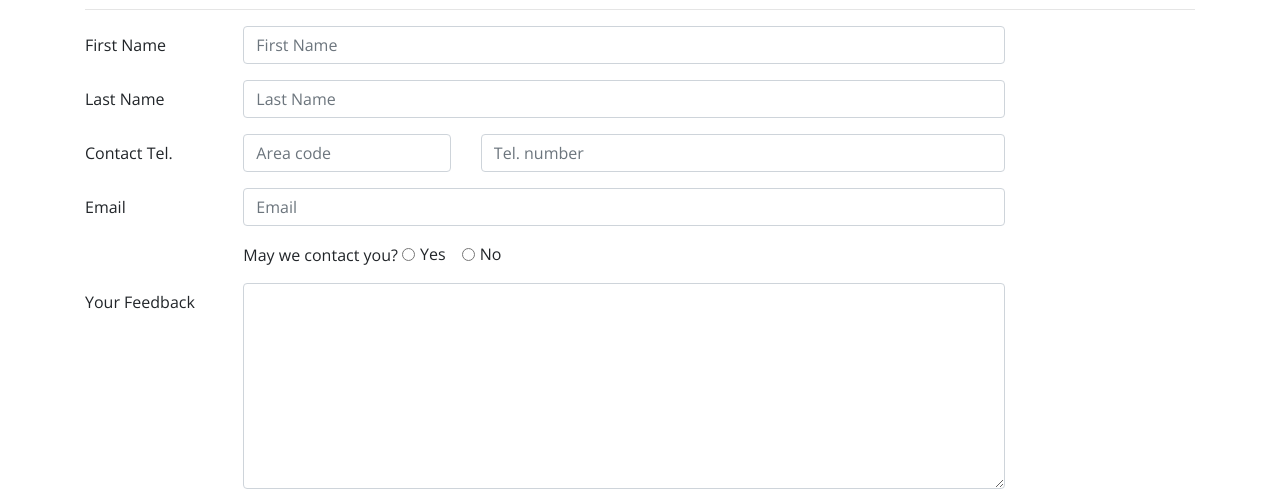
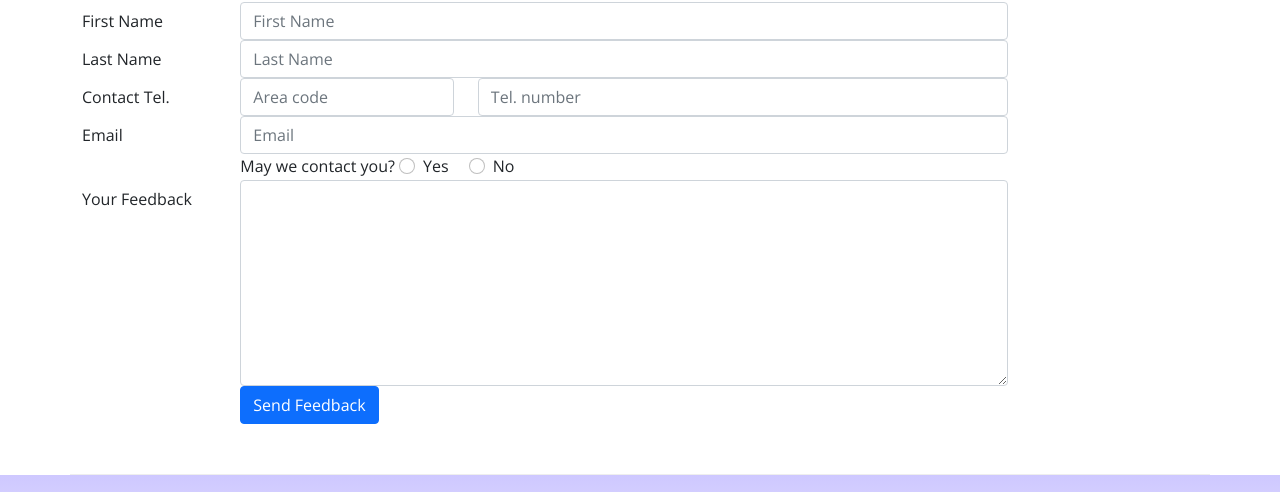
Before and after one commit to mattk24/nucamp-site, a website: page contactus.html in a window 1280 px wide. Shown: the part 670-1162 px from the top of the page. Drawn offline with nearby package versions, Linux system fonts and the light colour scheme.

Commit message:
Update contactus.html

```diff
--- a/contactus.html
+++ b/contactus.html
@@ -7,11 +7,11 @@
     <meta name="viewport" content="width=device-width, initial-scale=1" />
 
     <!-- Bootstrap CSS -->
-    <link rel="stylesheet" href="node_modules/bootstrap/dist/css/bootstrap.min.css" />
+  <link href="https://cdn.jsdelivr.net/npm/bootstrap@5.0.0-beta1/dist/css/bootstrap.min.css" rel="stylesheet" integrity="sha384-giJF6kkoqNQ00vy+HMDP7azOuL0xtbfIcaT9wjKHr8RbDVddVHyTfAAsrekwKmP1" crossorigin="anonymous">
 
-    <!-- Additional CSS must be placed after Bootstrap CSS -->
-    <link rel="stylesheet" href="node_modules/font-awesome/css/font-awesome.min.css" />
-    <link rel="stylesheet" href="node_modules/bootstrap-social/bootstrap-social.css" />
+  <!-- Additional CSS must be placed after Bootstrap CSS -->
+ <link rel="stylesheet" href="https://cdn.jsdelivr.net/npm/font-awesome@4.7.0/css/font-awesome.min.css" integrity="sha256-eZrrJcwDc/3uDhsdt61sL2oOBY362qM3lon1gyExkL0=" crossorigin="anonymous">
+ <link rel="stylesheet" href="https://cdn.jsdelivr.net/npm/bootstrap-social@5.1.1/bootstrap-social.css" integrity="sha256-rnmbX+ZXZml9xbNUKt/qXfgpCi6zLJX7qqR+7vX/1ZY=" crossorigin="anonymous">
     <link rel="stylesheet" href="https://fonts.googleapis.com/css?family=Lobster|Open+Sans" />
     <link rel="stylesheet" href="css/styles.css" />
 
```
